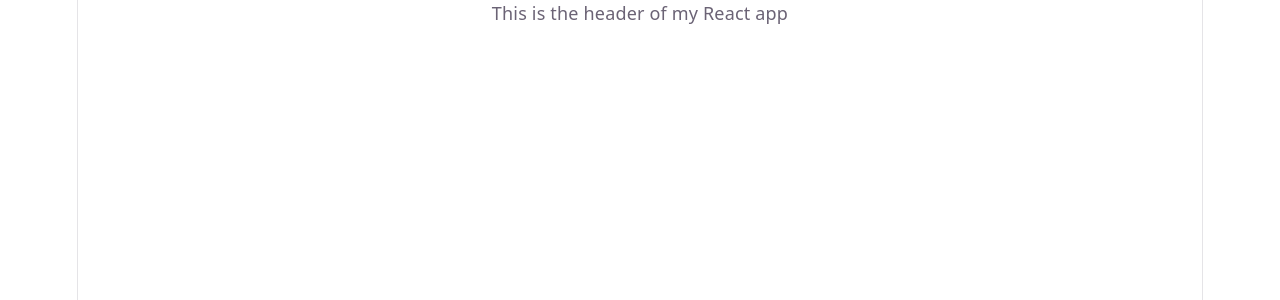
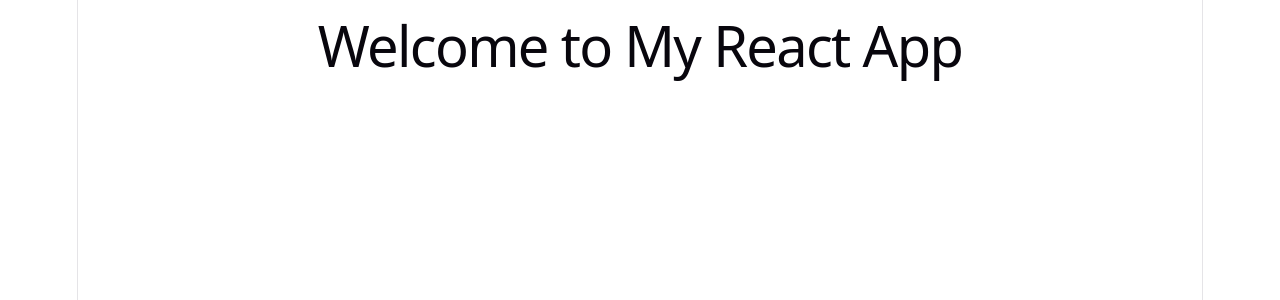
Before and after one commit to OlatomiwaTech/ReactJS-Course-from-brocode, a React (Vite) app in the folder my-react-app/: page / in a window 1280 px wide. Shown: the top 300 px of the page. Built offline with nearby package versions, Linux system fonts and the light colour scheme.

Commit message:
feat: replace static header with Header component in App

```diff
--- a/my-react-app/src/App.jsx
+++ b/my-react-app/src/App.jsx
@@ -4,7 +4,7 @@ import Header from './Header.jsx';
 
 function App(){
   return(
-    <header>This is the header of my React app</header>
+    <Header />
   );
 }
 
```
